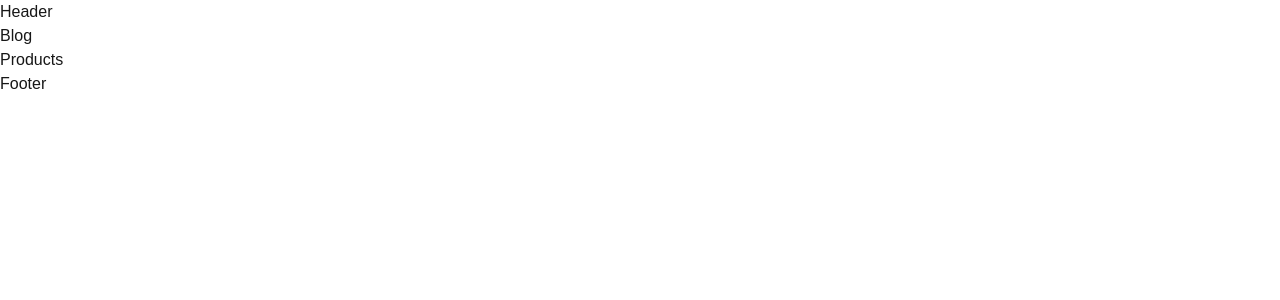
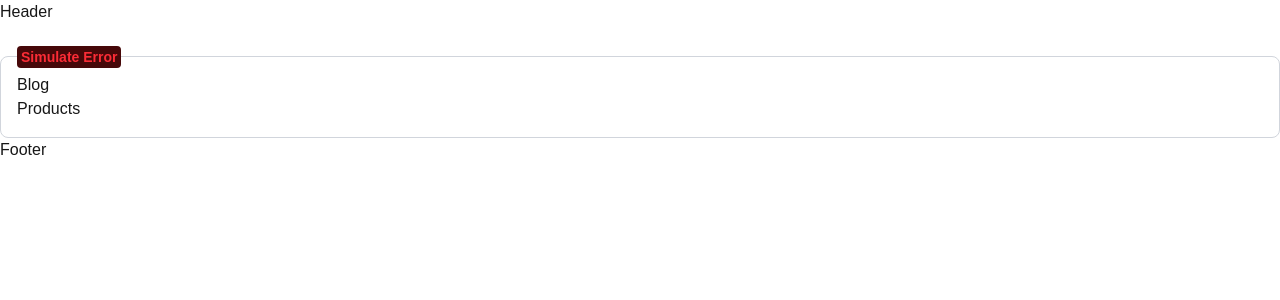
Before and after one commit to prawin3337/nextjs, a Next.js app: page / in a window 1280 px wide. Shown: the top 300 px of the page. Built offline with nearby package versions, Linux system fonts and the light colour scheme.

Commit message:
Error handling

```diff
--- /dev/null
+++ b/src/app/(modules)/error-wrapper.tsx
@@ -0,0 +1,39 @@
+"use client";
+import "../globals.css";
+
+import { useState } from "react";
+
+interface WrapperProps {
+    children: React.ReactNode;
+}
+
+const ErrorSimulator = ({
+    message = "An error occurred",
+}: {
+    message?: string;
+}) => {
+    const [error, setError] = useState(false);
+
+    if (error) throw new Error(message);
+
+    return (
+        <button
+            title="Simulate an error"
+            className="bg-red-950 text-red-500 rounded p-1 leading-none font-semibold text-sm hover:bg-red-900 transition"
+            onClick={() => setError(true)}
+        >
+            Simulate Error
+        </button>
+    );
+};
+
+export const ErrorWrapper = ({ children }: WrapperProps) => {
+    return (
+        <div className="flex flex-col rounded-lg mt-8 relative p-4 border border-gray-300">
+            <div className="absolute top-0 left-4 -translate-y-1/2">
+                <ErrorSimulator message="Simulated error in root layout" />
+            </div>
+            {children}
+        </div>
+    );
+};
--- a/src/app/(modules)/layout.tsx
+++ b/src/app/(modules)/layout.tsx
@@ -1,6 +1,7 @@
 import type { Metadata } from "next";
 import { Geist, Geist_Mono } from "next/font/google";
 import "../globals.css";
+import { ErrorWrapper } from "./error-wrapper";
 
 const geistSans = Geist({
   variable: "--font-geist-sans",
@@ -31,7 +32,9 @@
         className={`${geistSans.variable} ${geistMono.variable} antialiased`}
       >
         <header>Header</header>
+        <ErrorWrapper>
           {children}
+        </ErrorWrapper>
         <footer>Footer</footer>
       </body>
     </html>
--- a/src/app/(modules)/page.tsx
+++ b/src/app/(modules)/page.tsx
@@ -8,7 +8,7 @@
   return (
     <ul>
       {navLinks.map(nav => {
-        return <li><Link href={nav.href}>{nav.label}</Link></li>
+        return <li key={nav.label}><Link href={nav.href}>{nav.label}</Link></li>
       })}
     </ul>
   );
--- /dev/null
+++ b/src/app/(modules)/products/customer-reviews/error.tsx
@@ -0,0 +1,18 @@
+"use client";
+
+import { useRouter } from "next/navigation";
+import { startTransition } from "react";
+
+export default function ErrorBoundry({ error, reset }: {error: Error, reset: () => void}) {
+    const router = useRouter();
+    const reload = () => {
+     startTransition(() => {
+        router.refresh();
+        reset();
+     })
+    }
+    return <div>
+        <h1>{error.message}</h1>
+        <button onClick={reload}>Reload</button>
+    </div>
+}
--- a/src/app/(modules)/products/customer-reviews/page.tsx
+++ b/src/app/(modules)/products/customer-reviews/page.tsx
@@ -2,12 +2,19 @@
 
 import { useRouter } from "next/navigation";
 import { use } from "react"; // async/await will not work for client component. instead use 'use' hook to get params.
+
+function getRandomInt() {
+    return Math.floor(Math.random() * 2);
+}
 
 export default function CustomerReviews({ searchParams }: { searchParams: Promise<{ name: string, clientSide: boolean }>}) {
     const router = useRouter();
     const { name, clientSide } = use(searchParams);
     const handleClick = () => {
         router.push('/');
+    }
+    if (getRandomInt() === 1) {
+        throw new Error("Error loading...")
     }
     return(
         <div>
--- /dev/null
+++ b/src/app/global-error.tsx
@@ -0,0 +1,24 @@
+"use client"; // Error boundaries must be Client Components
+
+import "./globals.css";
+
+export default function GlobalError() {
+    return (
+        <html lang="en">
+            <body>
+                <div className="flex flex-col items-center justify-center min-h-screen">
+                    <h2 className="text-2xl font-bold mb-4">Something went wrong!</h2>
+                    <button
+                        onClick={() => {
+                            // refresh the page
+                            window.location.reload();
+                        }}
+                        className="bg-blue-500 hover:bg-blue-700 text-white font-bold py-2 px-4 rounded"
+                    >
+                        Refresh
+                    </button>
+                </div>
+            </body>
+        </html>
+    );
+}
```
Also changed, not shown: src/app/(auth)/layout.tsx (renamed from src/app/(auth)/layout-old.tsx).
